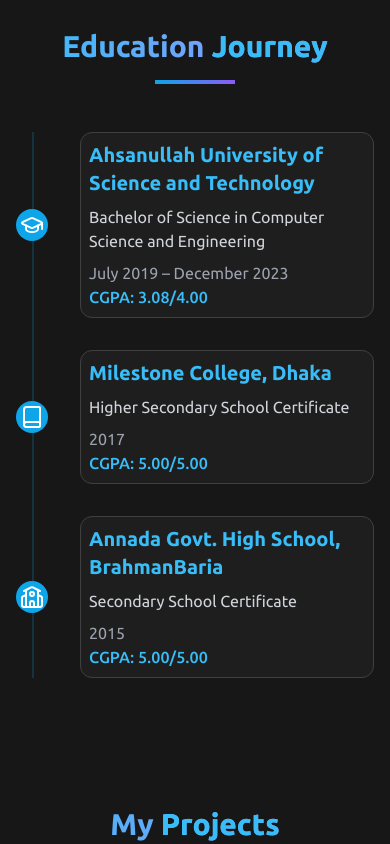
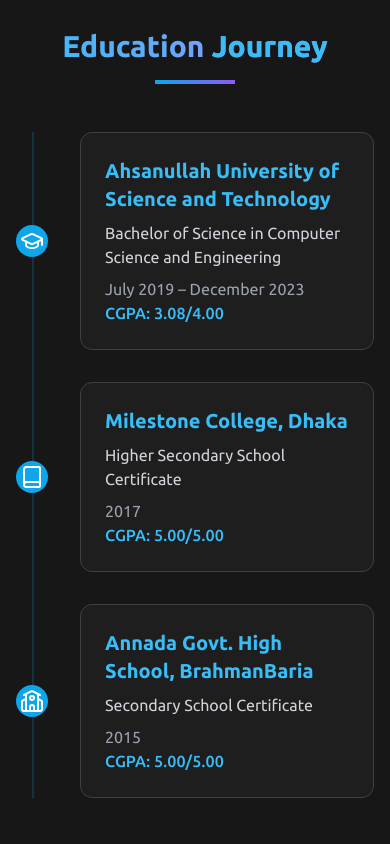
Before and after one commit to ShakirMahmud/Shakir-Portfolio, a React (Vite) app: page / in a window 390 px wide. Shown: the part 4500-5344 px from the top of the page. Built offline with nearby package versions, Linux system fonts and the light colour scheme.

Commit message:
version 1.4

```diff
--- a/src/Home/homeSections/ContactMe.jsx
+++ b/src/Home/homeSections/ContactMe.jsx
@@ -61,7 +61,7 @@ const ContactMe = () => {
             initial={{ opacity: 0, x: -20 }}
             whileInView={{ opacity: 1, x: 0 }}
             viewport={{ once: true }}
-            className="bg-neutral-800/50 p-2 lg:p-8 rounded-xl shadow-lg border border-neutral-700"
+            className="bg-neutral-800/50 p-8 rounded-xl shadow-lg border border-neutral-700"
           >
             <h3 className="text-xl font-semibold text-primary-400 mb-6">
               Send Me a Message
@@ -119,7 +119,7 @@ const ContactMe = () => {
             initial={{ opacity: 0, x: 20 }}
             whileInView={{ opacity: 1, x: 0 }}
             viewport={{ once: true }}
-            className="bg-neutral-800/50 p-2 lg:p-8  rounded-xl shadow-lg border border-neutral-700"
+            className="bg-neutral-800/50 p-8  rounded-xl shadow-lg border border-neutral-700"
           >
             <h3 className="text-xl font-semibold text-primary-400 mb-6">
               Contact Information
--- a/src/Home/homeSections/SkillsAndEducation.jsx
+++ b/src/Home/homeSections/SkillsAndEducation.jsx
@@ -218,7 +218,7 @@ const SkillsEducation = () => {
                                         </div>
                                     </div>
                                     <div className="flex-1">
-                                        <div className="bg-neutral-800/50 p-2 lg:p-6 rounded-xl border border-neutral-700 hover:border-primary-500 transition-all duration-300">
+                                        <div className="bg-neutral-800/50 p-6 rounded-xl border border-neutral-700 hover:border-primary-500 transition-all duration-300">
                                             <h3 className="text-xl font-semibold text-primary-400 mb-2">
                                                 {edu.institution}
                                             </h3>
```
